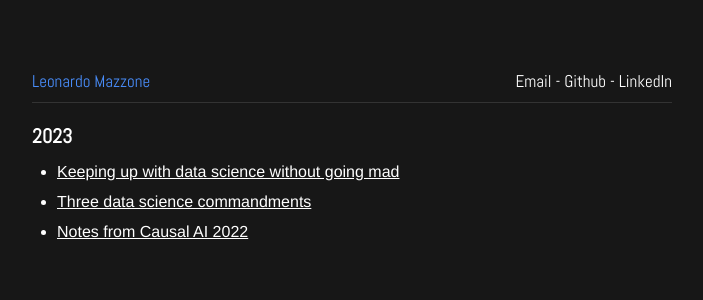
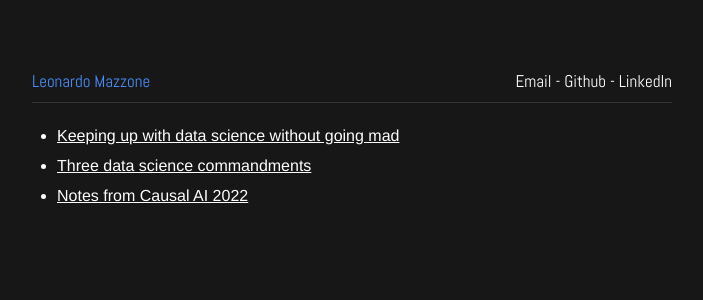
Before and after one commit to leo-mazzone/mazzone.space, a Jekyll site: the page built from index.html, in a window 1280 px wide. Shown: the top 300 px of the page, without its empty margins (288-991 px from the left). Built offline with Jekyll 4.4.1, drawn with Linux system fonts in a browser that asks for light colours.

Commit message:
Reformat post links

```diff
--- a/assets/css/style.scss
+++ b/assets/css/style.scss
@@ -36,12 +36,6 @@
     text-decoration: none;
 }
 
-.post-links {
-    margin-top: 20px;
-    a {
-        color: white;
-    }
-}
 
 .article {
     width: 50%;
@@ -72,7 +66,13 @@
     }
 
     .post-links {
-        margin: 10px 0 0 0;
+        margin: 20px 0 0 0;
+        li {
+            margin-bottom: 5px;
+        }
+        a {
+            color: white;
+        }
     }
 
     p, li {
--- a/index.html
+++ b/index.html
@@ -15,15 +15,9 @@
     {% endif %}
 
 
+    <ul class="post-links">
     {% for post in site.posts %}
-      {% assign currentdate = post.date | date: "%Y" %}
-      {% if currentdate != date %}
-        {% unless forloop.first %}</ul>{% endunless %}
-        <h2 class="post-list">{{ currentdate }}</h2>
-        <ul class="post-links">
-        {% assign date = currentdate %}
-      {% endif %}
       <li><a href="{{ post.url }}">{{ post.title }}</a></li>
-      {% if forloop.last %}</ul>{% endif %}
     {% endfor %}
+    </ul>
 </div>
```
